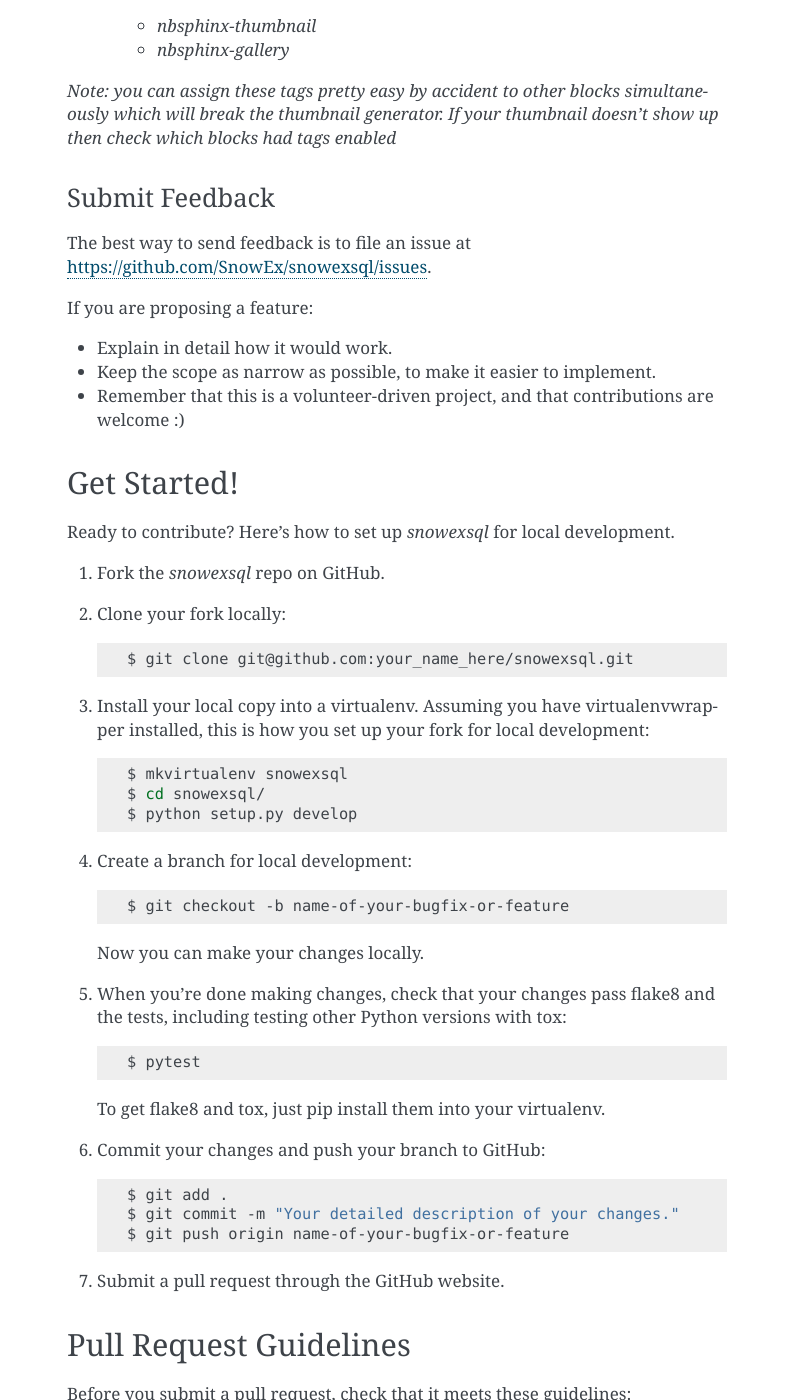
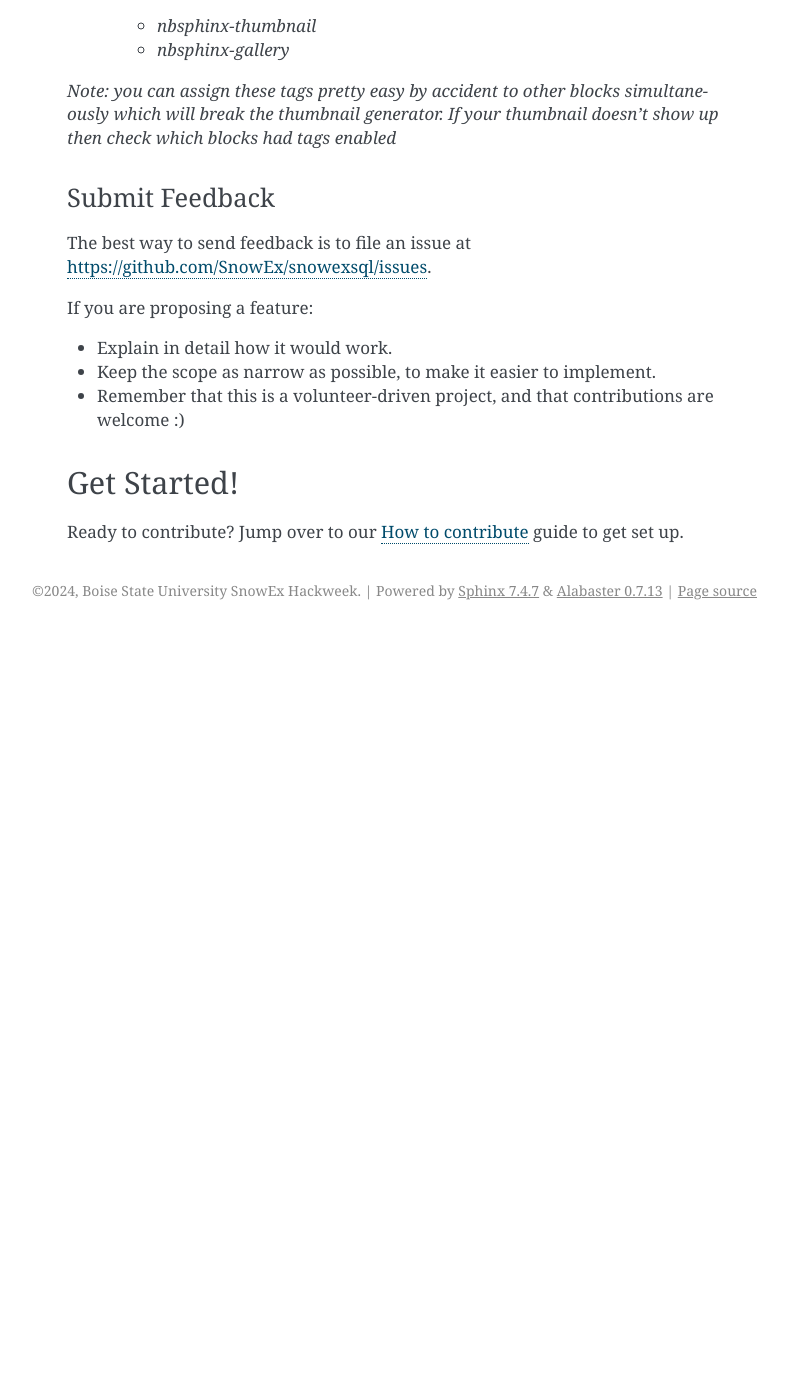
Before and after one commit to SnowEx/snowexsql, a Sphinx documentation site: the page built from docs/contributing.rst, in a window 1280 px wide and 1400 px high, scrolled down 1280 px. Shown: the whole window, without its empty margins (353-1141 px from the left). Built offline with Sphinx 7.4.7, drawn with Linux system fonts in a browser that asks for light colours; a script that is not in the unit is left out; after the commit the page ends 1910 px from its top, so only the background shows below that; some of the changed text lies outside the part shown.

Commit message:
Docs - Consolidate technical contribution information.
Centralize the technical information on how to get started to contribute
in a central page under the docs.

```diff
--- a/docs/contributing.rst
+++ b/docs/contributing.rst
@@ -79,70 +79,5 @@
 Get Started!
 ------------
 
-Ready to contribute? Here's how to set up `snowexsql` for local development.
-
-1. Fork the `snowexsql` repo on GitHub.
-2. Clone your fork locally::
-
-    $ git clone git@github.com:your_name_here/snowexsql.git
-
-3. Install your local copy into a virtualenv. Assuming you have virtualenvwrapper installed, this is how you set up your fork for local development::
-
-    $ mkvirtualenv snowexsql
-    $ cd snowexsql/
-    $ python setup.py develop
-
-4. Create a branch for local development::
-
-    $ git checkout -b name-of-your-bugfix-or-feature
-
-   Now you can make your changes locally.
-
-5. When you're done making changes, check that your changes pass flake8 and the
-   tests, including testing other Python versions with tox::
-
-    $ pytest
-
-   To get flake8 and tox, just pip install them into your virtualenv.
-
-6. Commit your changes and push your branch to GitHub::
-
-    $ git add .
-    $ git commit -m "Your detailed description of your changes."
-    $ git push origin name-of-your-bugfix-or-feature
-
-7. Submit a pull request through the GitHub website.
-
-Pull Request Guidelines
------------------------
-
-Before you submit a pull request, check that it meets these guidelines:
-
-1. The pull request should include tests.
-2. If the pull request adds functionality, the docs should be updated. Put
-   your new functionality into a function with a docstring, and add the
-   feature to the list in README.rst.
-3. The pull request should work for Python 3.5, 3.6, 3.7 and 3.8, and for PyPy. Check
-..    https://travis-ci.com/SnowEx/snowexsql/pull_requests
-   and make sure that the tests pass for all supported Python versions.
-
-Tips
-----
-
-To run a subset of tests::
-
-$ pytest tests.test_snowexsql
-
-
-Deploying
----------
-
-A reminder for the maintainers on how to deploy.
-Make sure all your changes are committed (including an entry in HISTORY.rst).
-Then run::
-
-$ bump2version patch # possible: major / minor / patch
-$ git push
-$ git push --tags
-
-Travis will then deploy to PyPI if tests pass.
+Ready to contribute?
+Jump over to our :doc:`How to contribute <community/how_to_contribute>` guide to get set up.
--- a/docs/index.rst
+++ b/docs/index.rst
@@ -4,6 +4,7 @@
 .. toctree::
    readme
    usage
+   community/how_to_contribute
    database_structure
    data_notes
    examples
```
Also changed, not shown: README.rst (+4 -50 lines), docs/community/how_to_contribute.rst (added, +147 -0 lines).
